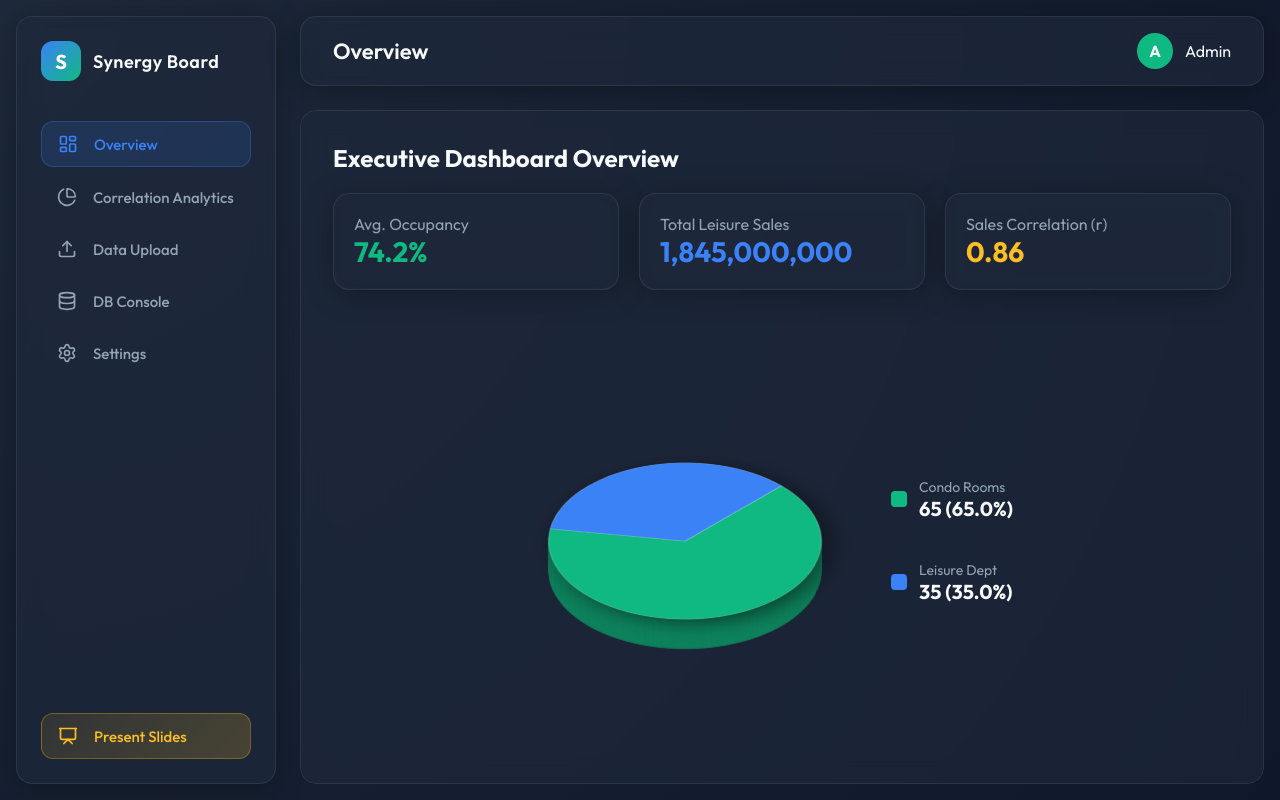
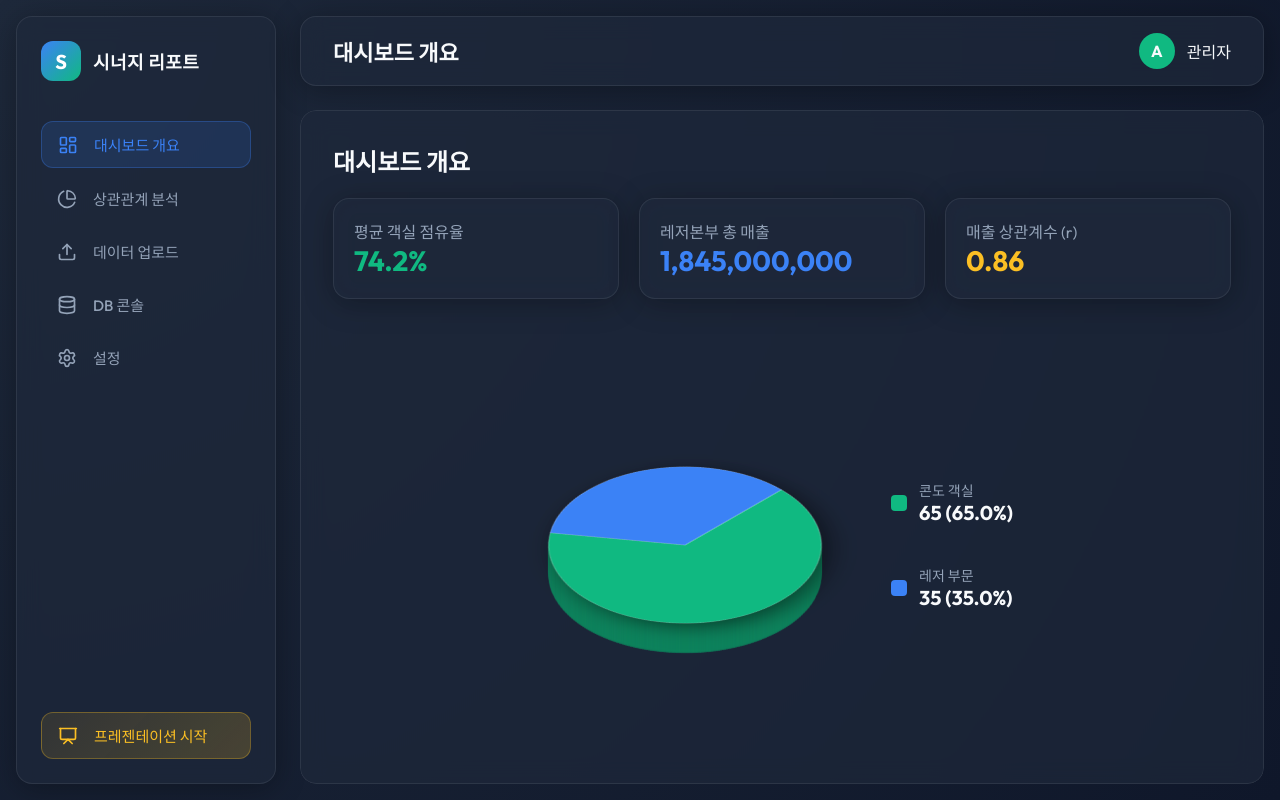
Before and after one commit to tjkim448532/synergy-board, a React (Vite) app: page / in a window 1280 px wide. Built offline with nearby package versions, Linux system fonts and the light colour scheme.

Commit message:
Translate UI to Korean

```diff
--- a/src/App.jsx
+++ b/src/App.jsx
@@ -13,19 +13,19 @@ function App() {
   const slides = [
     (
       <div key="slide1" style={{ display: 'flex', flexDirection: 'column', height: '100%', justifyContent: 'center', alignItems: 'center' }}>
-        <h1 style={{ fontSize: '48px', marginBottom: '20px', color: 'var(--accent-gold)' }}>Executive Summary</h1>
-        <p style={{ fontSize: '24px', color: 'var(--text-muted)' }}>Condo Occupancy vs Leisure Sales Correlation</p>
+        <h1 style={{ fontSize: '48px', marginBottom: '20px', color: 'var(--accent-gold)' }}>경영진 요약 보고</h1>
+        <p style={{ fontSize: '24px', color: 'var(--text-muted)' }}>콘도 객실 점유율 및 레저 매출 상관관계 분석</p>
       </div>
     ),
     (
       <div key="slide2" style={{ display: 'flex', flexDirection: 'column', height: '100%', alignItems: 'center' }}>
-        <h2 style={{ fontSize: '36px', marginBottom: '40px' }}>Revenue Contribution</h2>
+        <h2 style={{ fontSize: '36px', marginBottom: '40px' }}>매출 기여도</h2>
         <PieChart3D tilt={45} depth={40} />
       </div>
     ),
     (
       <div key="slide3" style={{ display: 'flex', flexDirection: 'column', height: '100%', alignItems: 'center' }}>
-        <h2 style={{ fontSize: '36px', marginBottom: '40px' }}>Leisure Department Efficiency & Master Grid</h2>
+        <h2 style={{ fontSize: '36px', marginBottom: '40px' }}>레저본부 성과 및 검증 마스터</h2>
         <div style={{ flex: 1, width: '100%' }}>
           <ValidationMaster />
         </div>
@@ -42,18 +42,18 @@ function App() {
       case 'overview':
         return (
           <div className="glass-panel" style={{height: '100%', padding: '32px', display: 'flex', flexDirection: 'column', gap: '20px'}}>
-            <h2>Executive Dashboard Overview</h2>
+            <h2>대시보드 개요</h2>
             <div style={{display: 'grid', gridTemplateColumns: 'repeat(3, 1fr)', gap: '20px'}}>
               <div className="glass-panel" style={{padding: '20px'}}>
-                <div style={{color: 'var(--text-muted)'}}>Avg. Occupancy</div>
+                <div style={{color: 'var(--text-muted)'}}>평균 객실 점유율</div>
                 <div style={{fontSize: '28px', fontWeight: 'bold', color: 'var(--accent-emerald)'}}>74.2%</div>
               </div>
               <div className="glass-panel" style={{padding: '20px'}}>
-                <div style={{color: 'var(--text-muted)'}}>Total Leisure Sales</div>
+                <div style={{color: 'var(--text-muted)'}}>레저본부 총 매출</div>
                 <div style={{fontSize: '28px', fontWeight: 'bold', color: 'var(--accent-blue)'}}>1,845,000,000</div>
               </div>
               <div className="glass-panel" style={{padding: '20px'}}>
-                <div style={{color: 'var(--text-muted)'}}>Sales Correlation (r)</div>
+                <div style={{color: 'var(--text-muted)'}}>매출 상관계수 (r)</div>
                 <div style={{fontSize: '28px', fontWeight: 'bold', color: 'var(--accent-gold)'}}>0.86</div>
               </div>
             </div>
@@ -63,7 +63,7 @@ function App() {
           </div>
         )
       case 'analytics':
-        return <div className="glass-panel" style={{height: '100%', padding: '32px'}}><h2>Correlation Analytics (Coming Soon)</h2></div>
+        return <div className="glass-panel" style={{height: '100%', padding: '32px'}}><h2>상관관계 분석 (준비 중)</h2></div>
       case 'upload':
         return (
           <div className="glass-panel" style={{height: '100%', padding: '32px'}}>
@@ -77,7 +77,7 @@ function App() {
           </div>
         )
       case 'settings':
-        return <div className="glass-panel" style={{height: '100%', padding: '32px'}}><h2>Settings (Coming Soon)</h2></div>
+        return <div className="glass-panel" style={{height: '100%', padding: '32px'}}><h2>설정 (준비 중)</h2></div>
       default:
         return null;
     }
--- a/src/components/BigQueryConsole.jsx
+++ b/src/components/BigQueryConsole.jsx
@@ -23,8 +23,8 @@ export default function BigQueryConsole() {
   return (
     <div className="bq-container">
       <div className="bq-header">
-        <div className="tab active"><Terminal size={16} /> SQL Editor</div>
-        <div className="tab"><DbIcon size={16} /> Firestore Data Viewer</div>
+        <div className="tab active"><Terminal size={16} /> SQL 에디터</div>
+        <div className="tab"><DbIcon size={16} /> Firestore 데이터 뷰어</div>
       </div>
 
       <div className="bq-editor-section">
@@ -36,13 +36,13 @@ export default function BigQueryConsole() {
         />
         <div className="bq-actions">
           <button className="run-query-btn" onClick={executeQuery} disabled={isExecuting}>
-            <Play size={16} fill="currentColor" /> {isExecuting ? 'Running...' : 'Run Query'}
+            <Play size={16} fill="currentColor" /> {isExecuting ? '실행 중...' : '쿼리 실행'}
           </button>
         </div>
       </div>
 
       <div className="bq-results-section glass-panel">
-        <div className="results-header">Query Results</div>
+        <div className="results-header">쿼리 실행 결과</div>
         {results ? (
           <table className="results-table">
             <thead>
@@ -59,7 +59,7 @@ export default function BigQueryConsole() {
             </tbody>
           </table>
         ) : (
-          <div className="empty-results">No data to display. Run a query.</div>
+          <div className="empty-results">표시할 데이터가 없습니다. 쿼리를 실행해 주세요.</div>
         )}
       </div>
     </div>
--- a/src/components/DashboardLayout.jsx
+++ b/src/components/DashboardLayout.jsx
@@ -3,11 +3,11 @@ import { LayoutDashboard, PieChart, Upload, Database, Settings, Presentation } f
 import './DashboardLayout.css';
 
 const SIDEBAR_MENU = [
-  { id: 'overview', icon: LayoutDashboard, label: 'Overview' },
-  { id: 'analytics', icon: PieChart, label: 'Correlation Analytics' },
-  { id: 'upload', icon: Upload, label: 'Data Upload' },
-  { id: 'db', icon: Database, label: 'DB Console' },
-  { id: 'settings', icon: Settings, label: 'Settings' }
+  { id: 'overview', icon: LayoutDashboard, label: '대시보드 개요' },
+  { id: 'analytics', icon: PieChart, label: '상관관계 분석' },
+  { id: 'upload', icon: Upload, label: '데이터 업로드' },
+  { id: 'db', icon: Database, label: 'DB 콘솔' },
+  { id: 'settings', icon: Settings, label: '설정' }
 ];
 
 export default function DashboardLayout({ children, activeTab, setActiveTab, onPresentationMode }) {
@@ -17,7 +17,7 @@ export default function DashboardLayout({ children, activeTab, setActiveTab, onP
       <aside className="glass-panel sidebar">
         <div className="sidebar-header">
           <div className="logo-icon">S</div>
-          <h2>Synergy Board</h2>
+          <h2>시너지 리포트</h2>
         </div>
 
         <nav className="sidebar-nav">
@@ -39,7 +39,7 @@ export default function DashboardLayout({ children, activeTab, setActiveTab, onP
         <div className="sidebar-footer">
           <button className="nav-item presentation-btn" onClick={onPresentationMode}>
             <Presentation size={20} />
-            <span>Present Slides</span>
+            <span>프레젠테이션 시작</span>
           </button>
         </div>
       </aside>
@@ -47,10 +47,10 @@ export default function DashboardLayout({ children, activeTab, setActiveTab, onP
       {/* Main Content Area */}
       <main className="main-content">
         <header className="glass-panel topbar">
-          <h1>{SIDEBAR_MENU.find(m => m.id === activeTab)?.label || 'Dashboard'}</h1>
+          <h1>{SIDEBAR_MENU.find(m => m.id === activeTab)?.label || '대시보드'}</h1>
           <div className="user-profile">
             <div className="avatar">A</div>
-            <span>Admin</span>
+            <span>관리자</span>
           </div>
         </header>
 
--- a/src/components/PieChart3D.jsx
+++ b/src/components/PieChart3D.jsx
@@ -8,8 +8,8 @@ function getCoordinatesForPercent(percent) {
 
 export default function PieChart3D({
   data = [
-    { label: 'Condo Rooms', value: 65, color: '#10b981' },
-    { label: 'Leisure Dept', value: 35, color: '#3b82f6' }
+    { label: '콘도 객실', value: 65, color: '#10b981' },
+    { label: '레저 부문', value: 35, color: '#3b82f6' }
   ],
   depth = 30,
   tilt = 55
--- a/src/components/ValidationMaster.jsx
+++ b/src/components/ValidationMaster.jsx
@@ -56,10 +56,10 @@ export default function ValidationMaster() {
   return (
     <div className="validation-container">
       <div className="validation-header">
-        <h2>Validation Master Data</h2>
+        <h2>검증 마스터 데이터</h2>
         <div className="validation-actions">
-          <button className="btn-primary">Upload Monthly Data</button>
-          <button className="btn-secondary">Export Rules</button>
+          <button className="btn-primary">월별 데이터 업로드</button>
+          <button className="btn-secondary">검증 규칙 내보내기</button>
         </div>
       </div>
 
@@ -67,13 +67,13 @@ export default function ValidationMaster() {
         <table className="validation-table">
           <thead>
             <tr>
-              <th>Grand Category (대분류)</th>
-              <th>Operating Site (영업장)</th>
-              <th>Ticket Group (티켓그룹)</th>
-              <th>Base Price</th>
-              <th>Min Price</th>
-              <th>Max Price</th>
-              <th>Status</th>
+              <th>대분류 (Grand Category)</th>
+              <th>영업장 (Operating Site)</th>
+              <th>티켓그룹 (Ticket Group)</th>
+              <th>기준단가</th>
+              <th>최소단가</th>
+              <th>최대단가</th>
+              <th>상태</th>
             </tr>
           </thead>
           <tbody>
```
